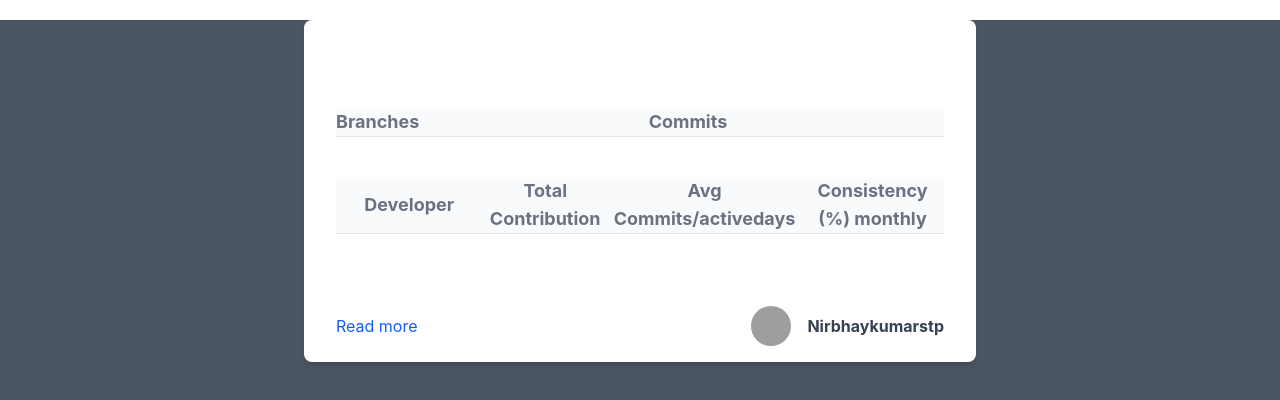
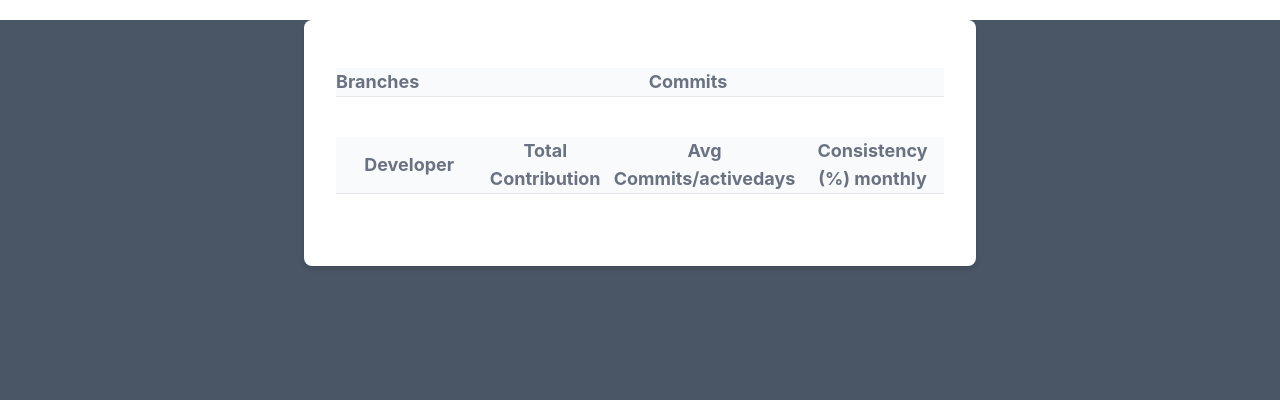
Before and after one commit to Nirbhaykumarstp/GitHub-profile-finder, a website: page phase2.html in a window 1280 px wide. Shown: the part 68-468 px from the top of the page. Drawn offline with Linux system fonts and the light colour scheme; grey boxes are pictures that could not be loaded.

Commit message:
New changes Done

```diff
--- a/phase2.html
+++ b/phase2.html
@@ -26,7 +26,7 @@
     <main class="bg-gray-600 sm:min-h-screen">
         <div class="max-w-2xl m-auto  px-8 py-4 bg-white rounded-lg shadow-md dark:bg-gray-800 ">
             <div class="flex items-center gap-10">
-                <h2><a href=""><span class="text-2xl font-light text-white dark:text-gray-400">GitHub-finder</span></a></h2>
+                <h2><a href=""><span class="text-2xl font-light text-white dark:text-gray-400" id="repo-name"></span></a></h2>
                 <li class="list-none text-white">Branches: <span id="totalbranch">2</span></li>
                 <li class="list-none text-white">Developers: <span id="totaldevlprs">1</span></li>
                 <li class="list-none text-white"> Commits: <span id="total-commits">24</span></li>
@@ -75,21 +75,6 @@
                     </tbody>
                 </table>
             </div>
-
-            <div class="flex items-center justify-between mt-4">
-                <a href="#" class="text-blue-600 dark:text-blue-400 hover:underline" tabindex="0" role="link">Read
-                    more</a>
-
-                <div class="flex items-center">
-                    <img class="hidden object-cover w-10 h-10 mx-4 rounded-full sm:block"
-                        src="https://images.unsplash.com/photo-1502980426475-b83966705988?ixlib=rb-1.2.1&ixid=eyJhcHBfaWQiOjEyMDd9&auto=format&fit=crop&w=40&q=80"
-                        alt="avatar">
-                    <a class="font-bold text-gray-700 cursor-pointer dark:text-gray-200" tabindex="0" role="link">Nirbhaykumarstp</a>
-                </div>
-            </div>
-        </div>
-        <div id="error-msg" class="hidden">
-            <h2 class="text-center text-3xl font-bold">Something Went wrong <span id="actual-msg"></span></h2>
         </div>
     </main>
 </body>
--- a/phase2.js
+++ b/phase2.js
@@ -1,5 +1,5 @@
-let userName = "Nirbhaykumarstp"
-let repo = "JS---PRACTICE-Questions"
+let userName = "AdtyaGupta72"
+let repo = "VersionControllingTest"
 // let branchName="feature/AddIncome"
 let errordiv = document.getElementById("error-msg")
 const Totaldata = {}
@@ -22,6 +22,7 @@ let callingBranches = async () => {
         Totaldata.totaldevelopers = devArr.length
         Totaldata.totalPrs = prObj.total_count
 
+        document.getElementById("repo-name").innerText=repo
         document.getElementById("totalbranch").innerText = Totaldata.totalbranches
         document.getElementById("totaldevlprs").innerText = Totaldata.totaldevelopers
         Totaldata.totalCommits = 0
```
